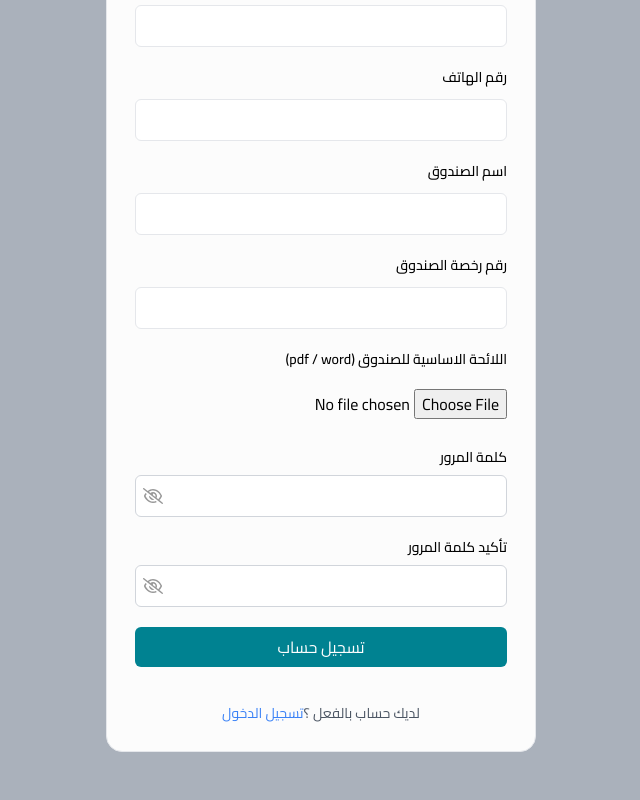
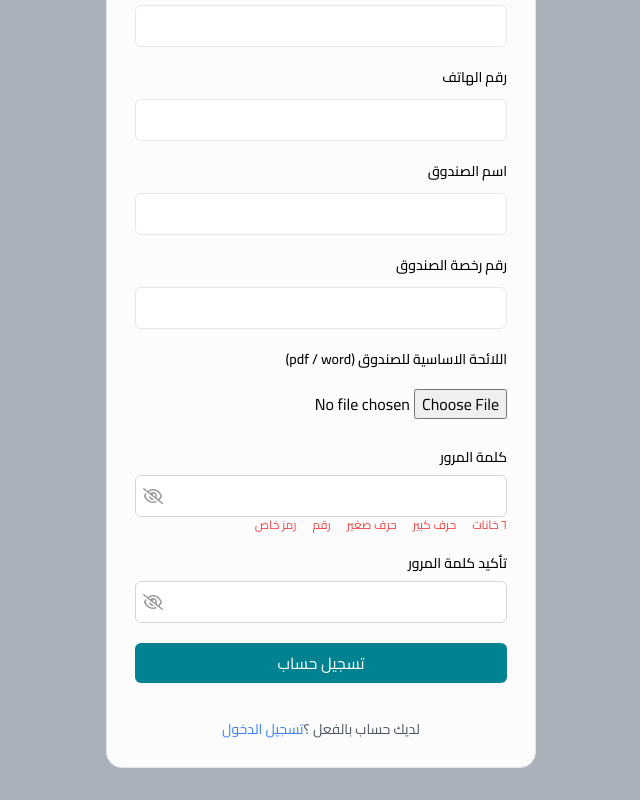
Before and after one commit to Thmr-tech/thmr_frontend, a React (Create React App) app: page /register in a window 1280 px wide. Shown: the part 552-1352 px from the top of the page, without its empty margins (319-959 px from the left). Built offline with nearby package versions, Linux system fonts and the light colour scheme.

Commit message:
new commit

```diff
--- a/src/components/auth/PasswordReset.js
+++ b/src/components/auth/PasswordReset.js
@@ -1,4 +1,4 @@
-import React from 'react';
+import React, { useState } from 'react';
 import { useParams, Link } from "react-router-dom";
 import axios from "axios";
 import { Formik, Form, Field, ErrorMessage } from "formik";
@@ -30,6 +30,13 @@ const initialValues = {
 const validationSchema = getValidationSchema(null, false, true);
 
 export default function PasswordReset() {
+    const [validationStatus, setValidationStatus] = useState({
+        length: false,
+        uppercase: false,
+        lowercase: false,
+        number: false,
+        special: false
+    });
     const { uid, token } = useParams();
     const { passwordType, passwordIcon, showPassword } = usePasswordToggle();
     const { password2Type, password2Icon, showPassword2 } = usePasswordToggle();
@@ -49,6 +56,16 @@ export default function PasswordReset() {
                 setErrors(error.response.data);
             }
         }
+    };
+
+    const handlePasswordChange = (value) => {
+        setValidationStatus({
+            length: value.length >= 6,
+            uppercase: /[A-Z]/.test(value),
+            lowercase: /[a-z]/.test(value),
+            number: /[0-9]/.test(value),
+            special: /[^\w]/.test(value)
+        });
     };
 
     return (
@@ -71,11 +88,30 @@ export default function PasswordReset() {
                                     <Field type={passwordType} name="password" id="password" className="w-full px-4 py-2 border border-gray-300 rounded-md focus:outline-none focus:ring-2 focus:ring-customBlue pl-10"
                                         onChange={(e) => {
                                             handleChange(e);
+                                            handlePasswordChange(e.target.value);
                                         }} />
                                 </div>
                                 <ErrorMessage name="password">
                                     {msg => <div className="text-red-500 text-right">{msg}</div>}
                                 </ErrorMessage>
+
+                                <div className="flex flex-row-reverse gap-4 text-xs">
+                                    <div className={validationStatus.length ? 'text-green-500' : 'text-red-500'}>
+                                        ٦ خانات
+                                    </div>
+                                    <div className={validationStatus.uppercase ? 'text-green-500' : 'text-red-500'}>
+                                        حرف كبير
+                                    </div>
+                                    <div className={validationStatus.lowercase ? 'text-green-500' : 'text-red-500'}>
+                                        حرف صغير
+                                    </div>
+                                    <div className={validationStatus.number ? 'text-green-500' : 'text-red-500'}>
+                                        رقم
+                                    </div>
+                                    <div className={validationStatus.special ? 'text-green-500' : 'text-red-500'}>
+                                        رمز خاص
+                                    </div>
+                                </div>
                             </div>
 
                             <div className="mb-4 relative">
--- a/src/components/auth/SignUp.js
+++ b/src/components/auth/SignUp.js
@@ -9,6 +9,13 @@ import { getValidationSchema } from "./validationSchema";
 
 
 export default function SignUp() {
+    const [validationStatus, setValidationStatus] = useState({
+        length: false,
+        uppercase: false,
+        lowercase: false,
+        number: false,
+        special: false
+    });
     const navigate = useNavigate();
     const [isSubmitting, setIsSubmitting] = useState(false);
     const [signupType, setSignupType] = useState("manager");
@@ -65,6 +72,16 @@ export default function SignUp() {
         }
     };
 
+    const handlePasswordChange = (value) => {
+        setValidationStatus({
+            length: value.length >= 6,
+            uppercase: /[A-Z]/.test(value),
+            lowercase: /[a-z]/.test(value),
+            number: /[0-9]/.test(value),
+            special: /[^\w]/.test(value)
+        });
+    };
+
     return (
         <div className="flex flex-col items-center mt-8 px-6">
             <Link to="/" className="pt-3 mb-[50px]">
@@ -75,10 +92,10 @@ export default function SignUp() {
                 initialValues={initialValues}
                 onSubmit={onSubmit}
                 validationSchema={() => getValidationSchema(signupType)}
-                validateOnChange={true}
-                validateOnBlur={true}
+                validateOnChange={false}
+                validateOnBlur={false}
             >
-                {({ setFieldValue, values }) => (
+                {({ setFieldValue, handleChange }) => (
                     <Form noValidate className="text-right flex flex-col gap-[20px] rounded-[1rem] border-[1px] w-[330px] px-7 py-7 mx-auto bg-[#fcfcfc] mb-8 sm:w-[430px]">
                         <p className="text-center font-bold mb-5 text-lg text-customBlue">إنشاء حساب</p>
 
@@ -201,11 +218,32 @@ export default function SignUp() {
                             <label htmlFor="password" className="block text-sm font-medium mb-2">كلمة المرور</label>
                             <div className="flex items-center">
                                 <FontAwesomeIcon icon={passwordIcon} className='absolute pl-2 text-black opacity-40' onClick={showPassword} />
-                                <Field type={passwordType} name="password" id="password" className="w-full px-4 py-2 border border-gray-300 rounded-md focus:outline-none focus:ring-2 focus:ring-customBlue pl-10" />
+                                <Field type={passwordType} name="password" id="password" className="w-full px-4 py-2 border border-gray-300 rounded-md focus:outline-none focus:ring-2 focus:ring-customBlue pl-10" onChange={(e) => {
+                                    handleChange(e);
+                                    handlePasswordChange(e.target.value);
+                                }} />
                             </div>
                             <ErrorMessage name="password">
                                 {(msg) => <div className="text-red-500">{msg}</div>}
                             </ErrorMessage>
+
+                            <div className="flex flex-row-reverse gap-4 text-xs">
+                                <div className={validationStatus.length ? 'text-green-500' : 'text-red-500'}>
+                                    ٦ خانات
+                                </div>
+                                <div className={validationStatus.uppercase ? 'text-green-500' : 'text-red-500'}>
+                                    حرف كبير
+                                </div>
+                                <div className={validationStatus.lowercase ? 'text-green-500' : 'text-red-500'}>
+                                    حرف صغير
+                                </div>
+                                <div className={validationStatus.number ? 'text-green-500' : 'text-red-500'}>
+                                    رقم
+                                </div>
+                                <div className={validationStatus.special ? 'text-green-500' : 'text-red-500'}>
+                                    رمز خاص
+                                </div>
+                            </div>
                         </div>
 
                         <div>
```
